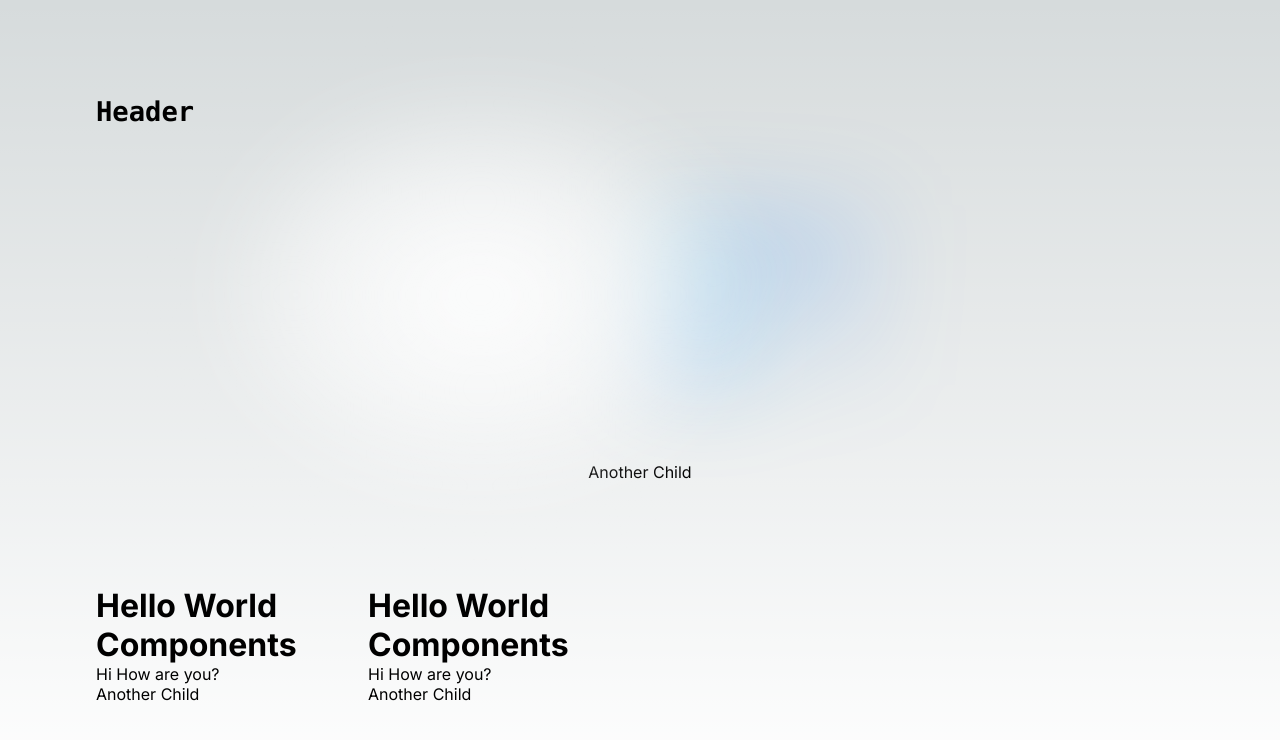
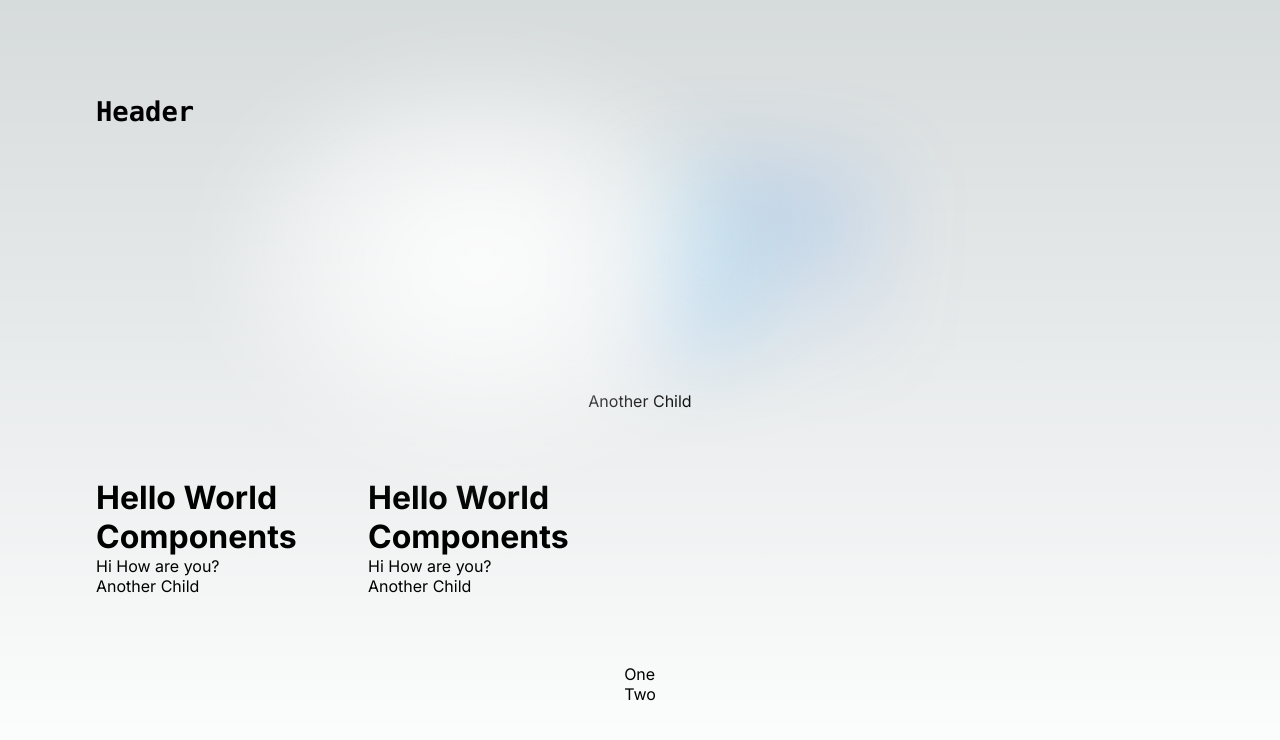
Before and after one commit to KyawThet23/React_A_day, a Next.js app: page / in a window 1280 px wide. Shown: the top 740 px of the page. Built offline with nearby package versions, Linux system fonts and the light colour scheme.

Commit message:
one root to rule all JSX

```diff
--- /dev/null
+++ b/src/app/components/JSXDemo.js
@@ -0,0 +1,13 @@
+export default function JSXDemo(){
+  return(
+
+    // Not okay without one parent or root
+    // <div>One</div>
+    // <div>Two</div>
+
+    <div>
+      <div>One</div>
+      <div>Two</div>
+    </div>
+  )
+}
--- a/src/app/page.js
+++ b/src/app/page.js
@@ -1,5 +1,6 @@
 "use client"
 import HelloWorld , {AnotherChild} from "./components/HelloWorld";
+import JSXDemo from "./components/JSXDemo";
 import styles from "./page.module.css";
 
 export default function Home() {
@@ -19,6 +20,8 @@ export default function Home() {
         <HelloWorld />
         <HelloWorld />
       </div>
+
+      <JSXDemo />
     </main>
   );
 }
```
